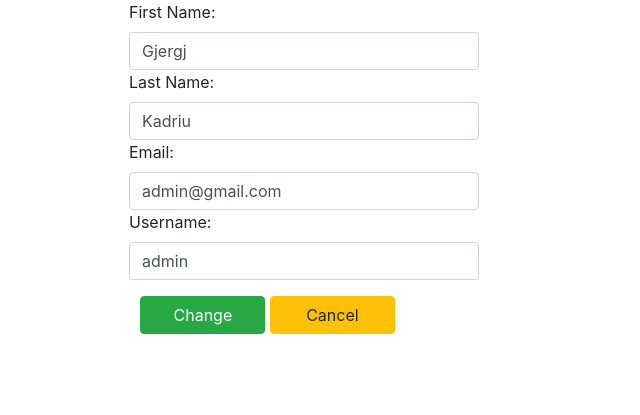
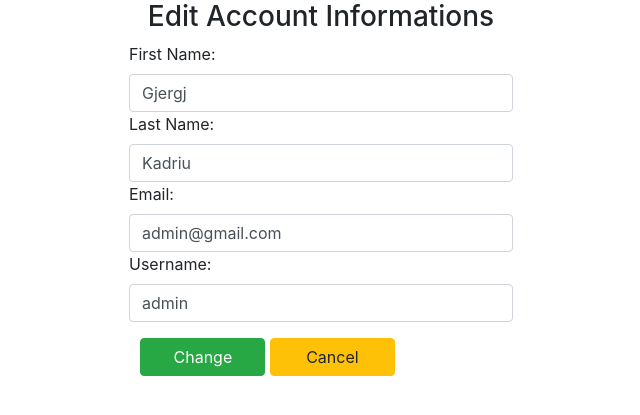
Before and after one commit to gjergjk71/jCoders-WebApp, a Django app: page /users/account/edit/1 in a window 1280 px wide. Shown: the part 56-471 px from the top of the page, without its empty margins (319-959 px from the left). Run offline with Django 3.2, Linux system fonts and the light colour scheme; a user stored in the database is signed in; some libraries are stand-ins or nearby versions.

Commit message:
Made forms responsive and added a heading for each html file

```diff
--- a/users/templates/registration/editAccInfo.html
+++ b/users/templates/registration/editAccInfo.html
@@ -4,27 +4,27 @@
 <body>
 	<form method="POST" action="/users/account/edit/{{user.id}}">
 		{% csrf_token %}
-
+		<h3 style="text-align: center;">Edit Account Informations</h3>
 	  <div class="form-group center_div">
 	    <label for="first_name">First Name:</label>
-	    <input type="text" class="form-control student-input" name="first_name" value="{{ user.first_name}}">
+	    <input type="text" class="form-control" name="first_name" value="{{ user.first_name}}">
 	  </div>
 	  <div class="form-group center_div">
 	    <label for="last_name">Last Name:</label>
-	    <input type="text" class="form-control student-input" name="last_name" value="{{ user.last_name}}">
+	    <input type="text" class="form-control" name="last_name" value="{{ user.last_name}}">
 	  </div>
 	  <div class="form-group center_div">
 	    <label for="email">Email:</label>
-	    <input type="email" class="form-control student-input" name="email" value="{{ user.email}}">
+	    <input type="email" class="form-control" name="email" value="{{ user.email}}">
 	  </div>
 	  <div class="form-group center_div">
 	    <label for="username">Username:</label>
-	    <input type="text" class="form-control student-input" name="username" value="{{ user.username}}">
+	    <input type="text" class="form-control" name="username" value="{{ user.username}}">
 	  </div>
 	  <p></p>
 	  <div class="col-md-11 text-center">
 	  <button style="width:125px;" type="submit" class="btn btn btn-success">Change</button>
-	   <a href="/account"><button style="width:125px;" type="button" class="btn btn btn-warning">Cancel</button></a>
+	   <a href="/users/account"><button style="width:125px;" type="button" class="btn btn btn-warning">Cancel</button></a>
 	   </div>
 	</form>
 </body>
--- a/users/templates/registration/showAccInfo.html
+++ b/users/templates/registration/showAccInfo.html
@@ -2,6 +2,7 @@
 
 {% block content %}
 <body>
+		<h3 style="text-align: center;">Account Informations</h3>
 	  <div class="form-group center_div">
 	    <label for="first_name">First Name: {{ user.first_name }}</label>
 	  </div>
```
